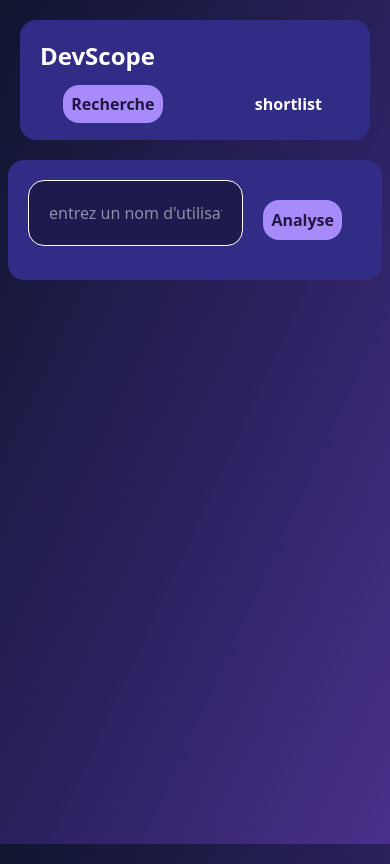
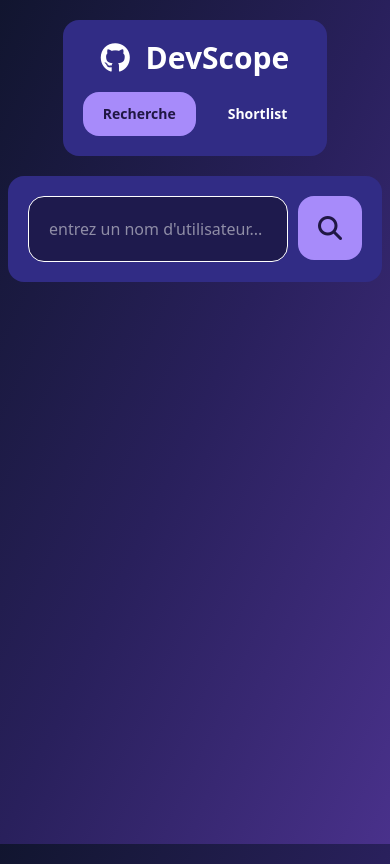
Before and after one commit to fayzabenjaa/DevScope, a plain HTML site: page profil.html in a window 390 px wide. Drawn offline with nearby package versions, Linux system fonts and the light colour scheme.

Commit message:
feat : make navigation header responsive

```diff
--- a/profil.html
+++ b/profil.html
@@ -8,32 +8,59 @@
     <title>DevScope</title>
     <script src="https://cdn.jsdelivr.net/npm/@tailwindcss/browser@4"></script>
     <script type="module" src="script.js"></script>
+    <link rel="stylesheet"
+href="https://cdnjs.cloudflare.com/ajax/libs/font-awesome/6.5.2/css/all.min.css">
 </head>
 
 <body class="min-h-screen bg-gradient-to-br from-[#11152F] via-[#29205C] to-[#49318B] bg-fixed">
-    <header class="flex justify-center items-center m-5">
-        <div class="grid grid-row bg-indigo-900 w-350 h-30 rounded-2xl">
-            <div class="justify-start">
-                <h1 class="font-bold text-white m-5 lg:text-4xl text-2xl">DevScope</h1>
-            </div>
-            <div class="text-white ml-auto justify-end mb-10">
-                <a href="index.html"
-                    class="text-[#201744] m-10 bg-[#A78BFA] p-2 rounded-2xl hover:bg-[#8B5CF6] transition-color font-bold">Recherche</a>
-                <a href="shortlist.html"
-                    class="m-10 rounded-2xl p-2 hover:bg-[#8B5CF6] transition-color font-bold">shortlist</a>
-            </div>
+    <header class="lg:flex max-sm:grid max-sm:grid-rows   justify-center items-center m-5">
+        <nav class="flex flex-col sm:flex-row items-center justify-between
+                gap-4 bg-indigo-900 rounded-2xl
+                w-full max-w-7xl mx-auto px-5 py-5">
+            <a href="index.html"
+           class="text-white font-bold text-3xl lg:text-4xl">
+            <i class="fa-brands fa-github mr-2"></i>
+            DevScope
+        </a>
+            <div class="flex items-center justify-center gap-3 sm:gap-5 w-full sm:w-auto">
+
+            <a href="index.html"
+               class="text-[#201744] bg-[#A78BFA] px-5 py-3
+                      rounded-2xl font-bold text-sm sm:text-base
+                      hover:bg-[#8B5CF6] hover:scale-105
+                      transition-all duration-300">
+                Recherche
+            </a>
+
+            <a href="shortlist.html"
+               class="text-white px-5 py-3 rounded-2xl
+                      font-bold text-sm sm:text-base
+                      hover:bg-[#8B5CF6] hover:scale-105
+                      transition-all duration-300">
+                Shortlist
+            </a>
+
         </div>
+        </nav>
     </header>
     <main>
         <article class=" lg:w-360 lg:m-10 lg:justify-center lg:items-center">
             <div id="formProfil" class="flex bg-indigo-900 text-white rounded-2xl  max-sm:m-2">
-                <div class="w-full">
+                <div class="max-sm:w-65 lg:w-330">
                     <p id="errorUser" class="text-red-500 ml-2"></p>
                     <input id="UserLogin" type="text" placeholder="entrez un nom d'utilisateur..."
                     class="bg-indigo-950 m-5 p-5 rounded-2xl w-full border">
                 </div>
-                    <button id="Analyse"
-                    class="Analyse text-[#201744] m-10 bg-[#A78BFA] p-2 rounded-2xl hover:bg-[#8B5CF6] transition-color font-bold ">Analyse</button>
+                    <button id="Analyse" type="submit"
+    aria-label="Rechercher un développeur"
+    class="m-5 ml-auto flex items-center justify-center
+    w-16 h-16 text-[#201744] bg-[#A78BFA]
+    rounded-2xl hover:bg-[#8B5CF6]
+    hover:scale-105 transition-all duration-300">
+
+    <i class="fa-solid fa-magnifying-glass text-2xl"></i>
+
+</button>
             </div>
             <div id="errorPage" class="text-white font-bold justify-center text-center items-center"></div>
         </article>
```
Also changed, not shown: index.html (+28 -19 lines), shortlist.html (+30 -10 lines).
